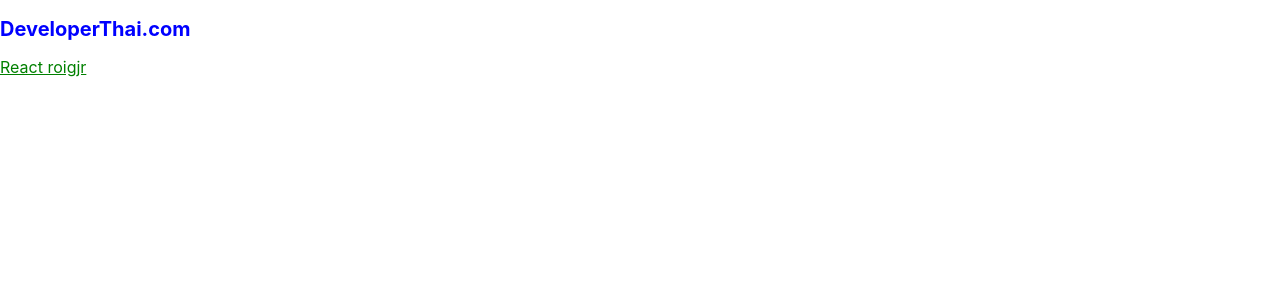
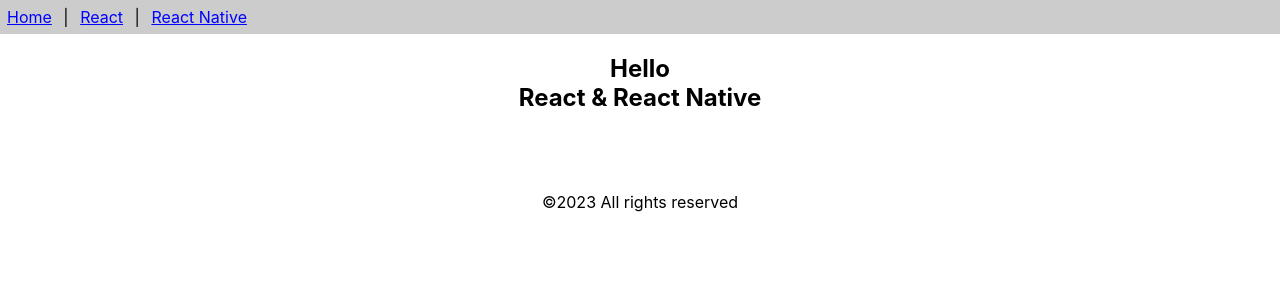
Before and after one commit to galllibx/app1, a React (Create React App) app: page / in a window 1280 px wide. Shown: the top 300 px of the page. Built offline with nearby package versions, Linux system fonts and the light colour scheme.

Commit message:
Create-fuction-component.js
Create-fuction-component.js

```diff
--- a/src/App.js
+++ b/src/App.js
@@ -1,13 +1,21 @@
 import React from "react";
-import './style.css'
+import { Header,Content,Footer } from "./func-components";
 
 function App() {
+  //แบบที่ 1 กำหนดฟังก์ชันทั้งหมดที่จะแสดงในแบบอาร์เรย์
+  return (
+    [<Header/>,<Content/>,<Footer/>]
+  )
+  //แบบที่ 2 กำหนดฟังก์ชันทั้งหมดที่จะแสเงลงใน Parent เดียวกัน
+  /*
   return (
     <>
-    <h2>DeveloperThai.com</h2>
-    <div className="title">React roigjr</div>
+      <Header/>
+      <Content/>
+      <Footer/>
     </>
-  );
+  )
+  */
 }
 
-export default App;
+export default App
--- /dev/null
+++ b/src/func-components.js
@@ -0,0 +1,35 @@
+import React from 'react'
+
+export function Header(){
+    const aStyle ={
+        display: 'inline-block',
+        color: 'blue',
+        margin: '7px',
+        TextDecoration: 'none'
+    }
+
+    return (
+    <div style={{backgroundColor:'#ccc'}}>
+        <a href=" "style={aStyle}>Home</a> |&nbsp;
+        <a href=" "style={aStyle}>React</a> |&nbsp;
+        <a href=" "style={aStyle}>React Native</a>
+    </div>
+)
+}
+
+    export const Footer = () => {
+    return (
+        <div style={{textAlign:'center'}}>
+            &copy;{new Date().getFullYear()} All rights reserved
+        </div>
+    )
+}
+
+export function Content(){
+    return (
+        <div style={{textAlign:'center'}}>
+            <h2>Hello<br/>React & React Native</h2>
+            <br/><br/><br/>
+        </div>
+    )
+}
```
